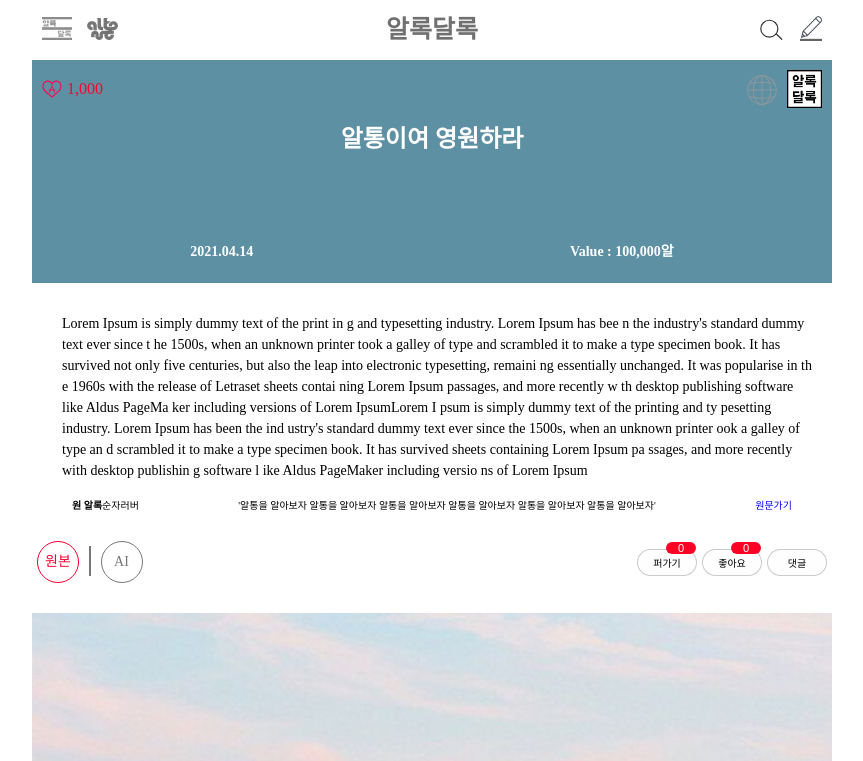
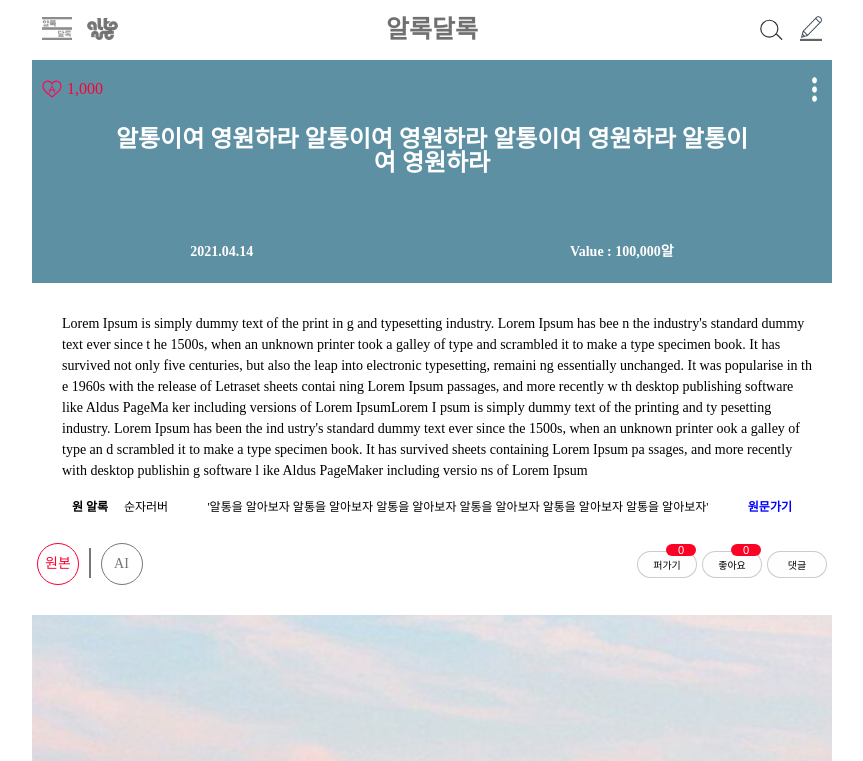
Before and after one commit to Choi-Yuchan/altong-alog, a React (Create React App) app: page /contents in a window 1280 px wide. Shown: the top 761 px of the page, without its empty margins (208-1071 px from the left). Built offline with nearby package versions, Linux system fonts and the light colour scheme.

Commit message:
change space name & error fix

```diff
--- a/src/alogPage/Alpage.js
+++ b/src/alogPage/Alpage.js
@@ -1,8 +1,7 @@
-import React, { useState } from 'react';
+import React, { useState, useEffect } from 'react';
 import styled from 'styled-components';
-
-
-
+import HunPopup from '../components/HunPopup';
+import AlpageContents from '../components/AlpageContents';
 
 const Box = styled.div`
   height: 223px;
@@ -29,24 +28,13 @@ const Box = styled.div`
     z-index:-1;
   }
 `;
-const GlobalIcon = styled.div`
-  cursor: pointer;
-  margin-right:10px;
-  margin-top:5px;
-
-`;
-const Global =styled.img`
-  width:30px;
-  position:relative;
-  z-index:2;
-`;
-
-
 
 const Logo = styled.img`
   width:35px;
   height:38px;
   margin-right:10px;
+  width:5px; height:25px;
+  margin-right:15px;
   cursor:pointer;
 `;
 
@@ -55,13 +43,26 @@ const Title = styled.div`
   font-size:1.5rem;
   color:#fefefe;
   font-weight:bold;
-  width:50%;
+  width:80%;
   position:absolute;
   text-align:center;
   top:30%;
   left:50%;
   transform:translateX(-50%);
+  white-space:normal;
+  overflow:hidden;
+  text-overflow:ellipsis;
+  word-wrap: break-word;
+  display: -webkit-box;
+  -webkit-line-clamp: 3;
+  -webkit-box-orient: vertical;
+`;
 
+const Icons = styled.div`
+  width:100%; height:38px;
+  display:flex;
+  justify-content:flex-end;
+  align-items: center;
 `;
 
 const SubTitle = styled.div`
@@ -76,13 +77,11 @@ color:#fefefe;
   position:absolute;
   bottom:1.5rem;
   left:0;
-
 `;
 
 const Date = styled.div`
   font-size:0.875rem;
 `;
-
 
 const Value = styled.div`
   font-size:0.875rem;
@@ -105,12 +104,9 @@ const Folder = styled.div`
 const Close = styled.img `
   width:15px;
   position: absolute;
-  top:5%;
-  right:6%;
+  top:5%; right:6%;
   cursor:pointer;
-
 `;
-
 
 const H =styled.p`
   text-align:center;
@@ -157,7 +153,6 @@ const SaveBtn = styled.div`
     margin-left:0.5rem;
 `;
 
-
 const MakingBox = styled.div`
   display:flex;
   align-items:center;
@@ -176,74 +171,8 @@ const MakingBtn = styled.img`
   outline:none;
 `;
 
-
 const Makingp = styled.p`
   font-size:0.75rem;
-
-`;
-
-const langAlpage = {
-  ko:{
-    allData :
-    {
-        title: "알통이여 영원하라",
-        date: "2021.04.14",
-        money: "100,000",
-      }
-    ,
-      //고정
-      H : ["폴더를 선택해주세요"],
-
-      Option :["여행, 그 모든 것","음악"],
-      //고정
-      SaveBtn : ["저장"],
-      //고정
-      Makingp : ["새폴더 만들기"],
-      //고정
-      Value : ["알"],
-      //고정
-      confirmMention: "퍼가시면 Value값 만큼 알이 차감됩니다, 정말로 가져가시겠습니까?",
-
-
-  },
-};
-
-function Alpage() {
-
-  const [isShow, setIsShow] = useState(false);
-
-  const titleShow = () => {
-    setIsShow(!isShow);
-  }
-
-  const [colorIs, setColorShow] = useState(false);
-
-  const colorShow = () => {
-    setColorShow(!colorIs);
-
-  }
-
-
-  const allDate2 = langAlpage.ko.allData;
-  const chooseFolder = langAlpage.ko.H;
-  const titleName =langAlpage.ko.Option;
-  const save =langAlpage.ko.SaveBtn;
-  const folder =langAlpage.ko.Makingp;
-  const egg =langAlpage.ko.Value;
-  const mention = langAlpage.ko.confirmMention;
-
-
-  const [globalIs,setGlobal] = useState(false);
-
-  const globalShow = () => {
-    setGlobal(!globalIs);
-  }
-
-  const Icons = styled.div`
-    width:100%; height:38px;
-    display:flex;
-    justify-content:flex-end;
-
 `;
 
 const Frame = styled.div`
@@ -273,22 +202,121 @@ function Alpage() {
   font-size:1rem;
 `;
 
+const DropMenu = styled.div`
+  width:120px; height:120px;
+  position:absolute;
+  right:30px; top:15px;
+  z-index:9999;
+  display:flex;
+  flex-direction: column;
+  @media all and (min-width:480px){
+    right:50px;
+  }
+`;
+const Menus = styled.div`
+  flex-basis:25%;
+  background:#fefefe;
+  text-align:center;
+  line-height: 30px;
+  border:1px solid #777;
+  font-size: 12px;
+  box-sizing: border-box;
+    :hover{
+      background:#ccc;
+    }
+    :nth-child(2), :nth-child(3), :nth-child(4){
+      border-top:none;
+    }
+
+  @media all and (min-width:480px){
+    font-size:14px;
+    width:140px; height:120px;
+  }
+`;
+
+function Alpage({body, setBody}) {
+  const langAlpage = {
+    ko:{
+      allData :
+      {
+          title: "알통이여 영원하라 알통이여 영원하라 알통이여 영원하라 알통이여 영원하라",
+          date: "2021.04.14",
+          money: "100,000",
+        }
+      ,
+        //고정
+        H : ["폴더를 선택해주세요"],
+
+        Option :["여행, 그 모든 것","음악"],
+        //고정
+        SaveBtn : ["저장"],
+        //고정
+        Makingp : ["새폴더 만들기"],
+        //고정
+        Value : ["알"],
+        //고정
+        confirmMention: "퍼가시면 Value값 만큼 알이 차감됩니다, 정말로 가져가시겠습니까?",
+    }
+  };
+  const allDate2 = langAlpage.ko.allData;
+  const chooseFolder = langAlpage.ko.H;
+  const titleName =langAlpage.ko.Option;
+  const save =langAlpage.ko.SaveBtn;
+  const folder =langAlpage.ko.Makingp;
+  const egg =langAlpage.ko.Value;
+  const mention = langAlpage.ko.confirmMention;
+  const hunAl = "훈훈알";
+  const call ="신고";
+  const modify ="수정";
+  const refund = "환불";
+
+  const [isShow, setIsShow] = useState(false);
+  const [showMenu, setShowMenu] = useState(false);
+  const titleShow = () => {
+    setIsShow(!isShow);
+  }
+
+  const [colorIs, setColorShow] = useState(false);
+  const colorShow = () => {
+    setColorShow(!colorIs);
+  }
+
+  const [globalIs,setGlobal] = useState(false);
+  const globalShow = () => {
+    setGlobal(!globalIs);
+  }
+
+  useEffect(()=>{
+    if (body === true) {
+      setShowMenu(false);
+    }
+  }, [body, showMenu])
+
+  const [hun, SetHun] = useState(false);
+  const HunEgg = () => {
+      SetHun(!hun);
+  }
+
   const BringHunhunAl = true; //훈훈알 받았을 떄 생기고, 받은 총 갯 수 표시
+
   return (
+    <>
       <Box>
         <Frame>
           { BringHunhunAl &&
           <Hunhun><HunhunImg src={process.env.PUBLIC_URL + '/images/answer_almoney.svg'}/><HunhunCount>1,000</HunhunCount></Hunhun>
         }
         <Icons>
-      <GlobalIcon onClick={globalShow}>
-        { globalIs === true
-          ? <Global src={process.env.PUBLIC_URL + '/images/language_on.svg'}></Global>
-          : <Global src={process.env.PUBLIC_URL + '/images/language.svg'}></Global>
+        <Logo onClick={(e) => {e.stopPropagation(); setShowMenu(true); setBody(false)} } src={process.env.PUBLIC_URL + '/images/dot2.png'}></Logo>
+        { showMenu &&
+        <DropMenu>
+          <Menus onClick={()=>{HunEgg()}}>{hunAl}</Menus>
+          <Menus>{call}</Menus>
+          <Menus>{modify}</Menus>
+          <Menus>{refund}</Menus>
+        </DropMenu>
         }
-      </GlobalIcon>
-      <Logo onClick={() => titleShow() } src={process.env.PUBLIC_URL + '/images/alog.png'}></Logo>
-      </Icons>
+        <HunPopup hunAl={hun} setHunAl={SetHun}></HunPopup>      </Icons>
         </Frame>
         {isShow ? (
           <Folder>
@@ -323,9 +351,8 @@ function Alpage() {
         </SubTitle>
           {/* {colorIs === true ?   : null} */}
       </Box>
-
-
-
+      <AlpageContents></AlpageContents>
+    </>
   );
 };
 
--- a/src/components/Space.js
+++ b/src/components/AlpageContents.js
@@ -238,14 +238,17 @@ const Caution = styled.div`
     margin:0 auto;
     flex-direction: row;
     justify-content: space-between;
+
+    @media all and (min-width:768px){
+        font-size:12px;
+    }
 `;
 const Back = styled.div`
     font-weight:bold;
     white-space:nowrap;
-
+    text-align:left;
 `;
 const Id = styled.div`
-    white-space:nowrap;
     overflow:hidden;
     text-overflow:ellipsis;
     word-wrap: break-word;
@@ -261,15 +264,15 @@ const Title = styled.div`
     display: -webkit-box;
     -webkit-line-clamp: 1;
     -webkit-box-orient: vertical;
-    flex-grow:1;
+    flex-grow:0.5;
     text-align:center;
 `;
 const BackTo = styled(Link)`
     color:blue;
     white-space:nowrap;
-
+    font-weight:bold;
 `;
-function Space() {
+function AlpageContents() {
     const langSpace = {
         ko:{
             //고정
@@ -424,4 +427,4 @@ function Space() {
 
 
 
-export default Space;
+export default AlpageContents;
--- a/src/domain/AlogPage.js
+++ b/src/domain/AlogPage.js
@@ -1,10 +1,7 @@
-import React, { useState } from 'react';
 import styled from 'styled-components';
-import Space from '../components/Space';
 import Alpage from '../alogPage/Alpage';
 import AlogMainSearch from './AlogMainSearch';
 import AlogProfile from '../alogprofile/AlogProfile';
-
 
 const Container = styled.div`
   width:100%;
@@ -19,7 +16,6 @@ function AlogPage({body, setBody}) {
   return (
     <Container>
       <Alpage body={body} setBody={setBody}/>
-      <Space/>
       <AlogProfile />
       <AlogMainSearch/>
     </Container>
```
Lines whose indentation alone changed are shown as unchanged.
